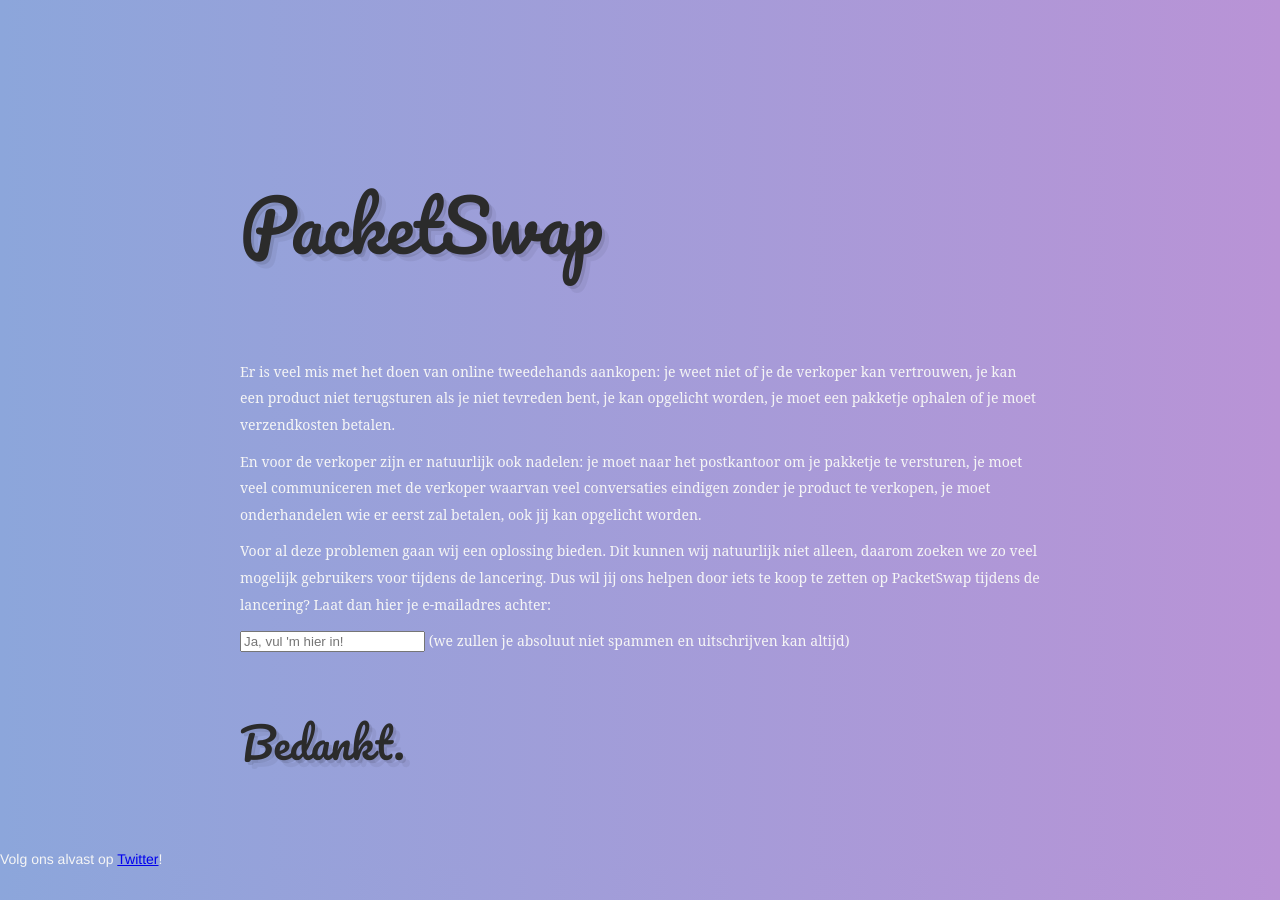
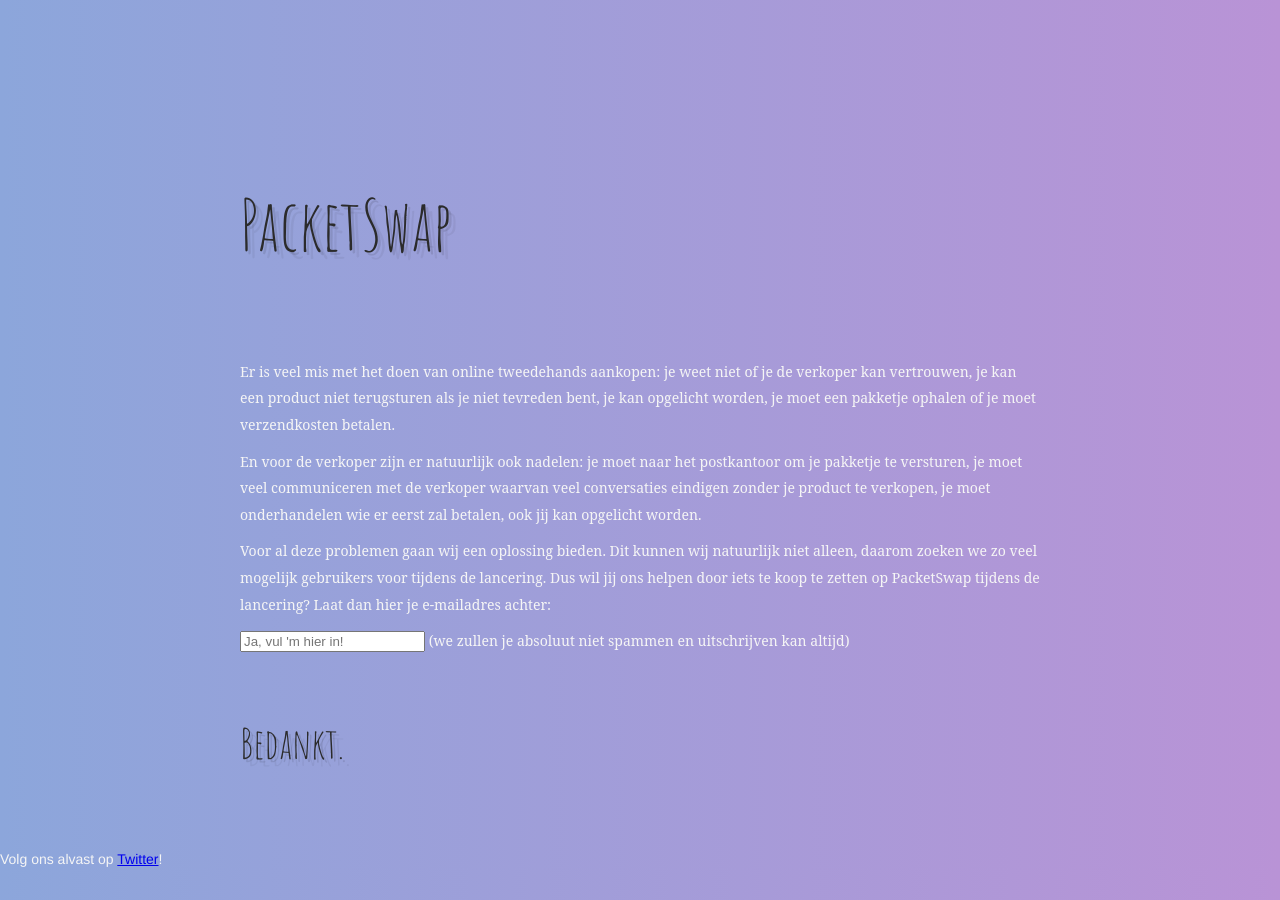
Before and after one commit to packetswap/packetswap.com, a Jekyll site: the page built from index.md, in a window 1280 px wide. Built offline with Jekyll 4.4.1, drawn with Linux system fonts in a browser that asks for light colours.

Commit message:
Update app.scss

```diff
--- a/style/app.scss
+++ b/style/app.scss
@@ -1,7 +1,7 @@
 ---
 ---
 
-@import url(https://fonts.googleapis.com/css?family=Pacifico);
+@import url(https://fonts.googleapis.com/css?family=Amatic+SC);
 
 $gradient-left: #B993D6;
 $gradient-right: #8CA6DB;
@@ -30,7 +30,7 @@
 }
 
 h1, h2, h3 {
-  font: 400 100px/1.5 'Pacifico', Helvetica, sans-serif;
+  font: 400 100px/1.5 'Amatic SC', Helvetica, sans-serif;
   color: #2b2b2b;
   text-shadow: 3px 3px 0px rgba(0,0,0,0.1), 7px 7px 0px rgba(0,0,0,0.05);
 }
```
